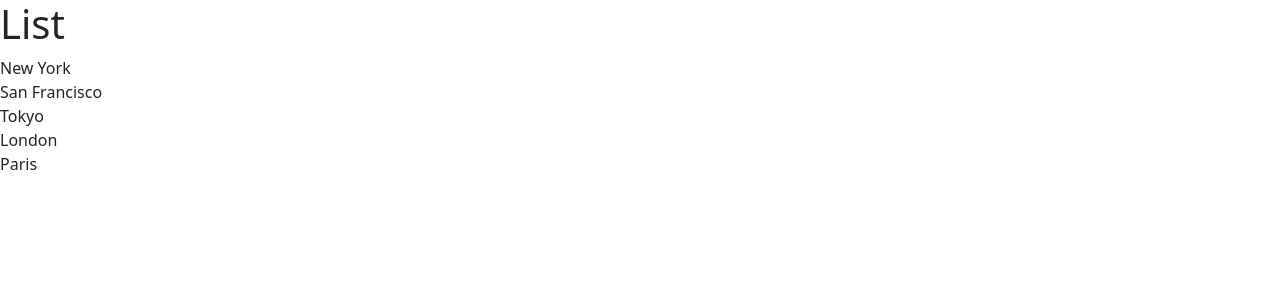
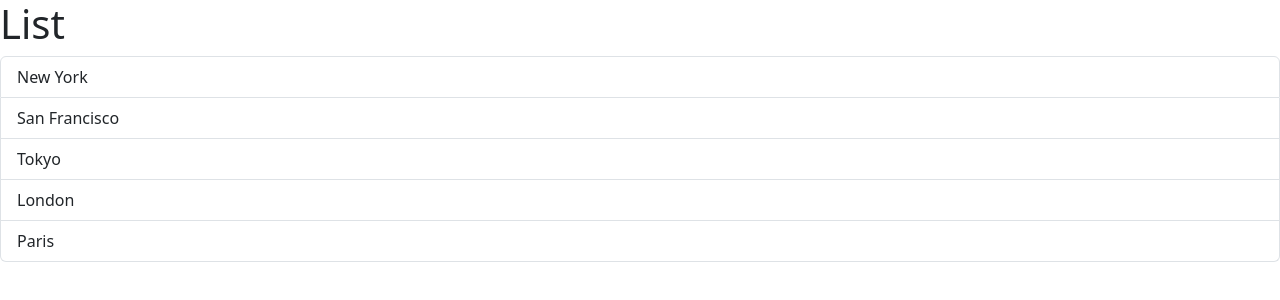
Before and after one commit to iamjamescee/React-App, a React (Vite) app: page / in a window 1280 px wide. Shown: the top 300 px of the page. Built offline with nearby package versions, Linux system fonts and the light colour scheme.

Commit message:
managing state

```diff
--- a/src/components/ListGroup.tsx
+++ b/src/components/ListGroup.tsx
@@ -1,13 +1,30 @@
+import { useState } from "react";
+
 function ListGroup() {
   const items = ["New York", "San Francisco", "Tokyo", "London", "Paris"];
+
+  // HookState
+  const [selectedIndex, setSelectedIndex] = useState(-1);
 
   return (
     <>
       <h1>List</h1>
       {items.length === 0 && <p>No item found</p>}
       <ul className="list-group">
-        {items.map((item) => (
-          <li key={item}>{item}</li>
+        {items.map((item, index) => (
+          <li
+            className={
+              selectedIndex === index
+                ? "list-group-item active"
+                : "list-group-item"
+            }
+            key={item}
+            onClick={() => {
+              setSelectedIndex(index);
+            }}
+          >
+            {item}
+          </li>
         ))}
       </ul>
     </>
```
